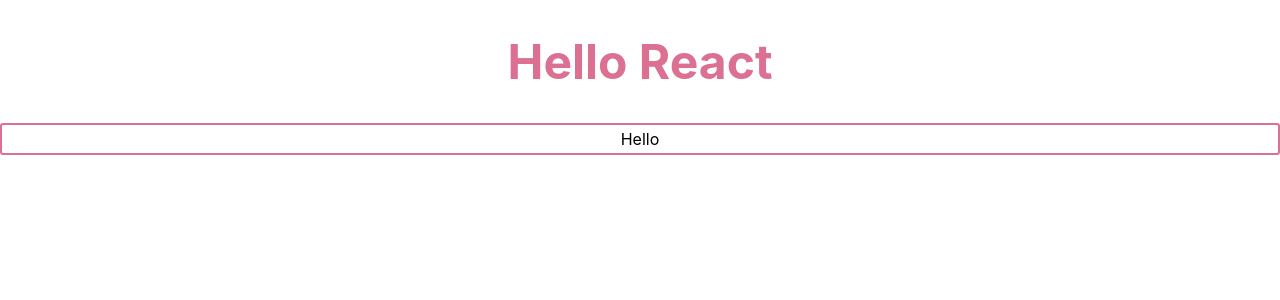
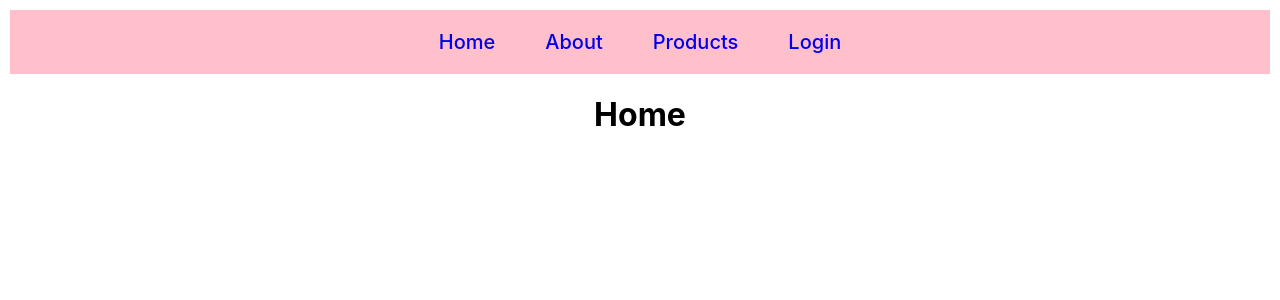
Before and after one commit to Balram088/react101, a React (Create React App) app in the folder my-app/: page /home in a window 1280 px wide. Shown: the top 300 px of the page. Built offline with nearby package versions, Linux system fonts and the light colour scheme.

Commit message:
router assignment

```diff
--- a/my-app/package.json
+++ b/my-app/package.json
@@ -14,6 +14,7 @@
     "json-server": "^0.17.0",
     "react": "^18.1.0",
     "react-dom": "^18.1.0",
+    "react-router-dom": "^6.3.0",
     "react-scripts": "5.0.1",
     "styled-components": "^5.3.5",
     "web-vitals": "^2.1.4"
--- a/my-app/src/App.js
+++ b/my-app/src/App.js
@@ -14,7 +14,8 @@ import React from 'react';
     // import Stopwatch from './Sprint-2/day2/Stopwatch'; //25/05/2022
 // import { Test } from './Sprint-2/day3/Test';
 // import Form from './Sprint-2/day3/Form';
-import Styled from './Sprint-2/day4/Styled';
+// import Styled from './Sprint-2/day4/Styled';
+import Mainroutes from './Sprint-3/Day-1/Day-2/Routes/MainRoutes';
 function App() {
 
 return (
@@ -32,7 +33,8 @@ return (
       {/* <Stopwatch/> */}
       {/* <Test/> */}
       {/* <Form/> */}
-      <Styled/>
+      {/* <Styled/> */}
+      <Mainroutes/>
 
       </div>
   </>
--- /dev/null
+++ b/my-app/src/Sprint-3/Day-1/Day-2/Components/pages/About.jsx
@@ -0,0 +1,3 @@
+export const About = ()=>{
+    return <h1>About</h1>
+}
--- /dev/null
+++ b/my-app/src/Sprint-3/Day-1/Day-2/Components/pages/Home.jsx
@@ -0,0 +1,4 @@
+
+export const Home = ()=>{
+    return <h1>Home</h1>
+}
--- /dev/null
+++ b/my-app/src/Sprint-3/Day-1/Day-2/Components/pages/Navbar.jsx
@@ -0,0 +1,51 @@
+import React from "react";
+import styled from "styled-components";
+
+import { Link } from "react-router-dom";
+
+
+const Wrapper = styled.div`
+background-color:blue;
+display: flex;
+gap:50px;
+font-weight:500;
+font-size:20px;
+margin:10px;
+padding:20px;
+color:blue;
+background-color:pink;
+justify-content:center;
+
+a{
+  text-decoration: none;
+}
+`
+
+export const Navbar = () => {
+  // const { token } = useContext(AuthContext);
+  // use token to chnage the text from Login to Logout once logged in successfully
+
+  return (
+    <>
+
+
+        {/* keep all the NavLinks here */}
+     <Wrapper>
+
+
+     <div>   <Link to="/home">Home</Link>  </div>
+     <div>  <Link to="/about">About</Link>  </div>
+     <div>   <Link to="/products">Products</Link>  </div>
+     <div>  <Link to="/login">Login</Link>   </div>
+
+{/*
+     <div>   <a href="/home"/>Home<a/>  </div>
+     <div>  <a href="/about"/>About<a/>  </div>
+     <div>   <a href="/books"/>Books<a/>  </div>
+     <div>  <a href="/login"/>Login<a/>   </div>  */}
+
+      </Wrapper>
+
+    </>
+  );
+};
--- /dev/null
+++ b/my-app/src/Sprint-3/Day-1/Day-2/Components/pages/Products.jsx
@@ -0,0 +1,11 @@
+import React from 'react'
+
+const Products = () => {
+  return (
+    <div>
+      Products
+    </div>
+  )
+}
+
+export default Products
--- /dev/null
+++ b/my-app/src/Sprint-3/Day-1/Day-2/Routes/MainRoutes.jsx
@@ -0,0 +1,27 @@
+import React from "react";
+import { Routes, Route } from "react-router-dom";
+import Products from "../Components/pages/Products";
+import { About } from "../Components/pages/About";
+import { Home } from "../Components/pages/Home";
+import { Navbar } from "../Components/pages/Navbar";
+
+const Mainroutes = () => {
+  return (
+    <>
+      <Navbar />
+      {/* keep all the routes here  */}
+       <Routes>
+
+
+     <Route path="/home" element={<Home/>}/>
+     <Route path="about" element={<About/>}/>
+     <Route path="products" element={<Products/>}/>
+
+     </Routes>
+
+       {/* /books/* route need to be protected */}
+
+  </>
+  );
+};
+export default Mainroutes;
--- a/my-app/src/index.js
+++ b/my-app/src/index.js
@@ -1,12 +1,19 @@
 import React from 'react';
 import ReactDOM from 'react-dom/client';
 import './index.css';
+import { BrowserRouter } from 'react-router-dom';
+
 import App from './App';
 import reportWebVitals from './reportWebVitals';
 
 const root = ReactDOM.createRoot(document.getElementById('root'));
 root.render(
-    <App />
+    <React.StrictMode>
+    <BrowserRouter>
+    <App/>
+     </BrowserRouter>
+
+  </React.StrictMode>
 );
 
 // If you want to start measuring performance in your app, pass a function
```
Also changed, not shown: 1 other file (tests, documents, lock files or other folders).
